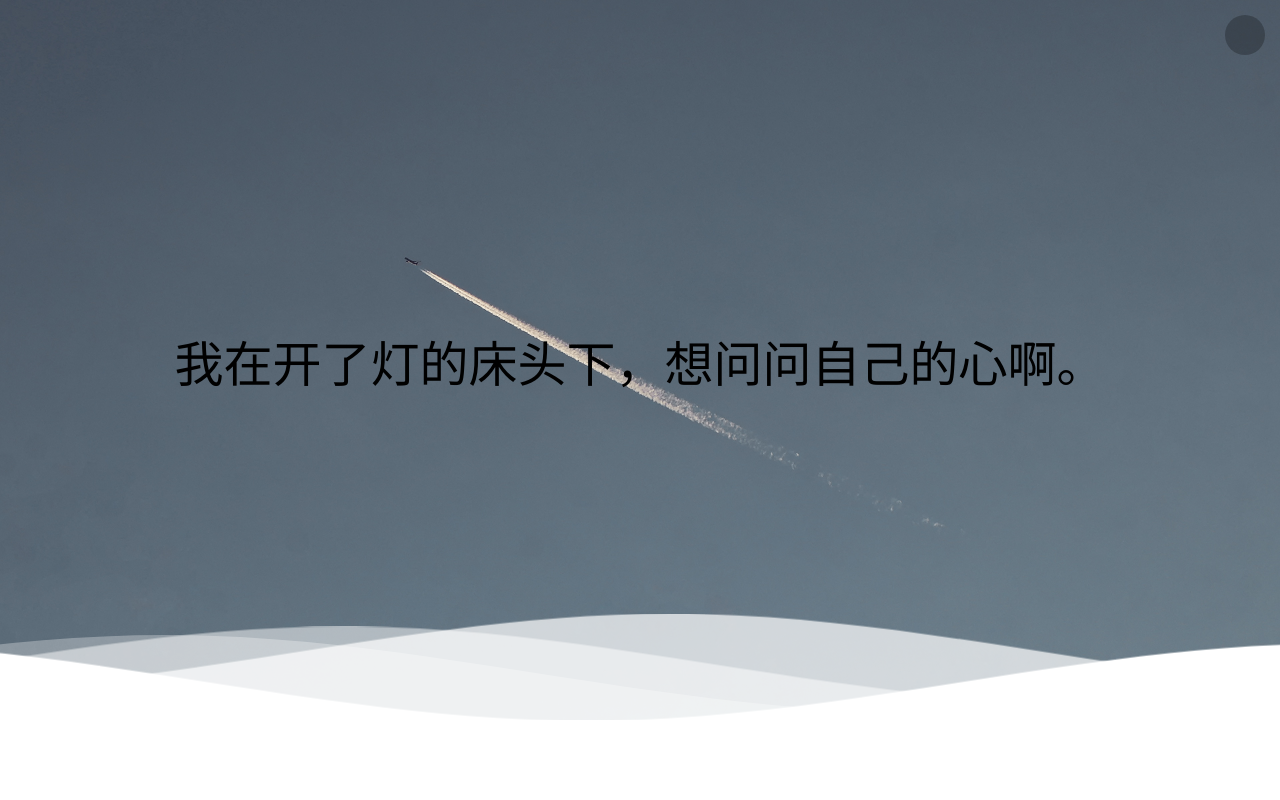
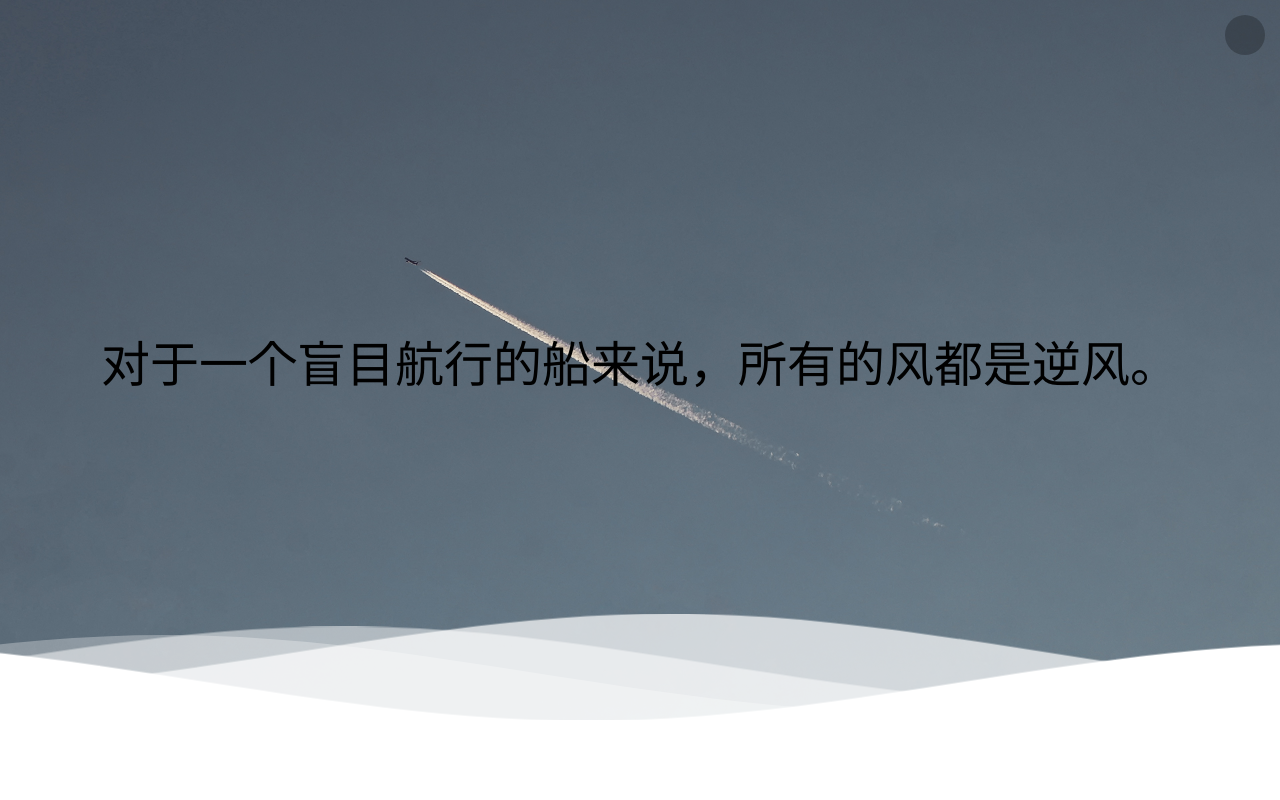
Before and after one commit to helllyf/helllyf.github.io, a plain HTML site: page index.html in a window 1280 px wide. Shown: the top 800 px of the page. Drawn offline with nearby package versions, Linux system fonts and the light colour scheme; some packages are replaced by stand-ins of ours; a small style sheet from the web is missing.

Commit message:
Site updated: 2020-11-01 10:15:21

```diff
--- a/index.html
+++ b/index.html
@@ -86,7 +86,7 @@
       },
       motto: {
         api: '',
-        default: '我在开了灯的床头下，想问问自己的心啊。'
+        default: '对于一个盲目航行的船来说，所有的风都是逆风。'
       },
       galleries: {
         enable: true
```
Also changed, not shown: 2020/11/01/hello-world/index.html (+1 -1 lines), archives/2020/11/index.html (+1 -1 lines), archives/2020/index.html (+1 -1 lines), archives/index.html (+1 -1 lines).
